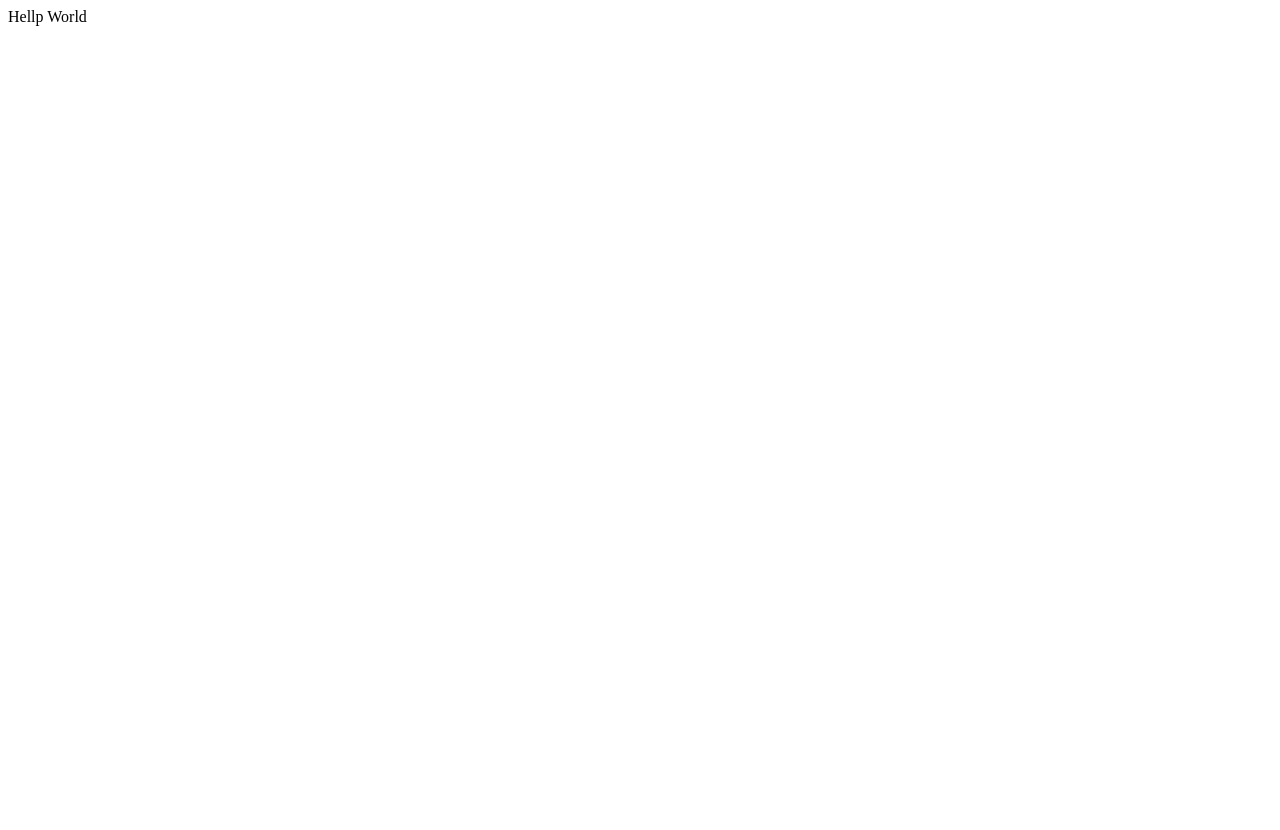
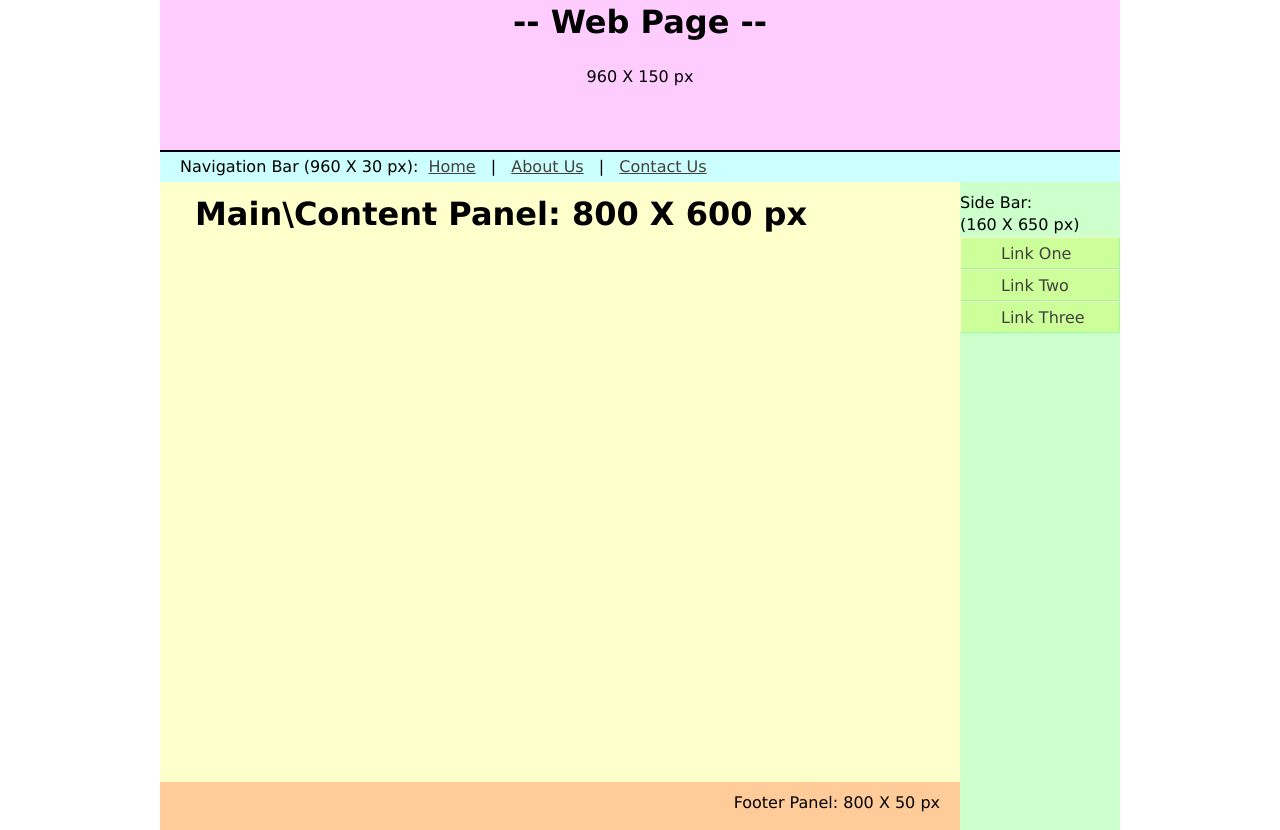
Before and after one commit to solid-state/solid-state.github.io, a plain HTML site: page index.html in a window 1280 px wide. Before the commit the page ends 800 px from the top, so only its background shows below. Drawn offline with Linux system fonts and the light colour scheme.

Commit message:
Initial commit

```diff
--- a/index.html
+++ b/index.html
@@ -1 +1,172 @@
-Hellp World
+<!DOCTYPE html PUBLIC "-//W3C//DTD XHTML 1.0 Transitional//EN" "http://www.w3.org/TR/xhtml1/DTD/xhtml1-transitional.dtd">
+<html xmlns="http://www.w3.org/1999/xhtml">
+
+<head>
+<meta name="keywords"
+	content="template, blank, standard" />
+<meta name="description"
+	content="template, blank, standard" />
+<meta http-equiv="Content-Type"
+	content="text/html; charset=utf-8" />
+<title>Standard Blank Web Page</title>
+<style type="text/css">
+body {
+	font: 100%/1.4 Verdana, Arial, Helvetica, sans-serif;
+	margin: 0;
+	padding: 0;
+	color: #000;
+	background-color: #fff;
+}
+/* ~~ Element/tag selectors ~~ */
+
+ul, ol, dl { /* Due to variations between browsers, it's best practices to zero padding and margin on lists. For consistency, you can either specify the amounts you want here, or on the list items (LI, DT, DD) they contain. Remember that what you do here will cascade to the .nav list unless you write a more specific selector. */
+	padding: 0;
+	margin: 0;
+}
+h1, h2, h3, h4, h5, h6, p {
+	margin-top: 0;	 /* removing the top margin gets around an issue where margins can escape from their containing div. The remaining bottom margin will hold it away from any elements that follow. */
+	padding-right: 15px;
+	padding-left: 15px; /* adding the padding to the sides of the elements within the divs, instead of the divs themselves, gets rid of any box model math. A nested div with side padding can also be used as an alternate method. */
+}
+a img { /* this selector removes the default blue border displayed in some browsers around an image when it is surrounded by a link */
+	border: none;
+}
+
+/* ~~ Styling for your site's links must remain in this order - including the group of selectors that create the hover effect. ~~ */
+a:link {
+	color: #42413C;
+	text-decoration: underline; /* unless you style your links to look extremely unique, it's best to provide underlines for quick visual identification */
+}
+a:visited {
+	color: #6E6C64;
+	text-decoration: underline;
+}
+a:hover, a:active, a:focus { /* this group of selectors will give a keyboard navigator the same hover experience as the person using a mouse. */
+	text-decoration: none;
+}
+.container {
+	padding-left: 10px;
+	padding-right: 10px;
+	overflow: hidden;
+	margin-top: 0;
+	margin-right: auto;
+	margin-bottom: 0;
+	margin-left: auto;
+	background-color: #fff;
+	width: 960px;
+	height: 830px;
+}
+.header {
+	background-color: #FCF;
+	height: 150px;
+	width: 960px;
+	text-align: center;
+	border-bottom-width: 2px;
+	border-bottom-style: solid;
+}
+.navbar {
+	background-color: #CFF;
+	height: 26px;
+	width: 920px;
+	padding-right: 20px;
+	padding-left: 20px;
+	padding-top: 4px;
+}
+.navbar a {
+	padding-top: 5px;
+	padding-right: 10px;
+	padding-bottom: 6px;
+	padding-left: 10px;
+}
+
+.navbar a:hover  {
+	background-color: #6CF;
+	border-top-width: 1px;
+	border-top-style: solid;
+	border-top-color: #6CF;
+	padding-top: 5px;
+	padding-right: 10px;
+	padding-bottom: 6px;
+	padding-left: 10px;
+}
+
+.sidebar {
+	background-color: #CFC;
+	float: right;
+	height: 640px;
+	width: 160px;
+	padding-top: 10px;
+	list-style-type: none;
+}
+.sidebar a {
+	background-color: #CF9;
+	border-top-width: 1px;
+	border-right-width: 1px;
+	border-bottom-width: 1px;
+	border-left-width: 1px;
+	border-top-style: solid;
+	border-right-style: solid;
+	border-bottom-style: solid;
+	border-left-style: solid;
+	border-top-color: #FFC;
+	border-right-color: #9F9;
+	border-bottom-color: #9F9;
+	border-left-color: #FFC;
+	display: block;
+	width: 118px;
+	text-decoration: none;
+	padding-left: 40px;
+	height: 25px;
+	padding-top: 5px;
+}
+
+.sidebar a:hover       {
+	background-color: #CFC;
+	padding-top: 5px;
+	padding-right: 0px;
+	padding-bottom: 0px;
+	padding-left: 40px;
+}
+
+
+.content {
+	background-color: #FFC;
+	height: 580px;
+	width: 760px;
+	padding-top: 10px;
+	padding-right: 20px;
+	padding-bottom: 10px;
+	padding-left: 20px;
+}
+.footer {
+	background-color: #FC9;
+	height: 40px;
+	width: 760px;
+	text-align: right;
+	padding-top: 10px;
+	padding-right: 20px;
+	padding-left: 20px;
+}
+</style>
+</head>
+
+<body>
+	<div class="container">
+    <div class="header">
+      <h1>-- Web Page --</h1>
+      <p>960 X 150 px</p>
+    </div>
+	<div class="navbar">Navigation Bar (960 X 30 px):<a href="#">Home</a> | <a href="#">About Us</a> | <a href="#">Contact Us</a></div>
+    <div class="sidebar">Side Bar:<br>(160 X 650 px)</br>
+      <li><a href="#">Link One&nbsp;&nbsp;</a></li>
+      <li><a href="#">Link Two&nbsp;&nbsp;</a></li>
+      <li><a href="#">Link Three</a></li>
+      <br></br>
+	<!--End of sidebar--></div>
+	<div class="content">
+	  <h1>Main\Content Panel: 800 X 600 px</h1>
+	</div>
+	<div class="footer">Footer Panel: 800 X 50 px</div>
+<!-- End of container --></div>
+</body>
+</html>
```
